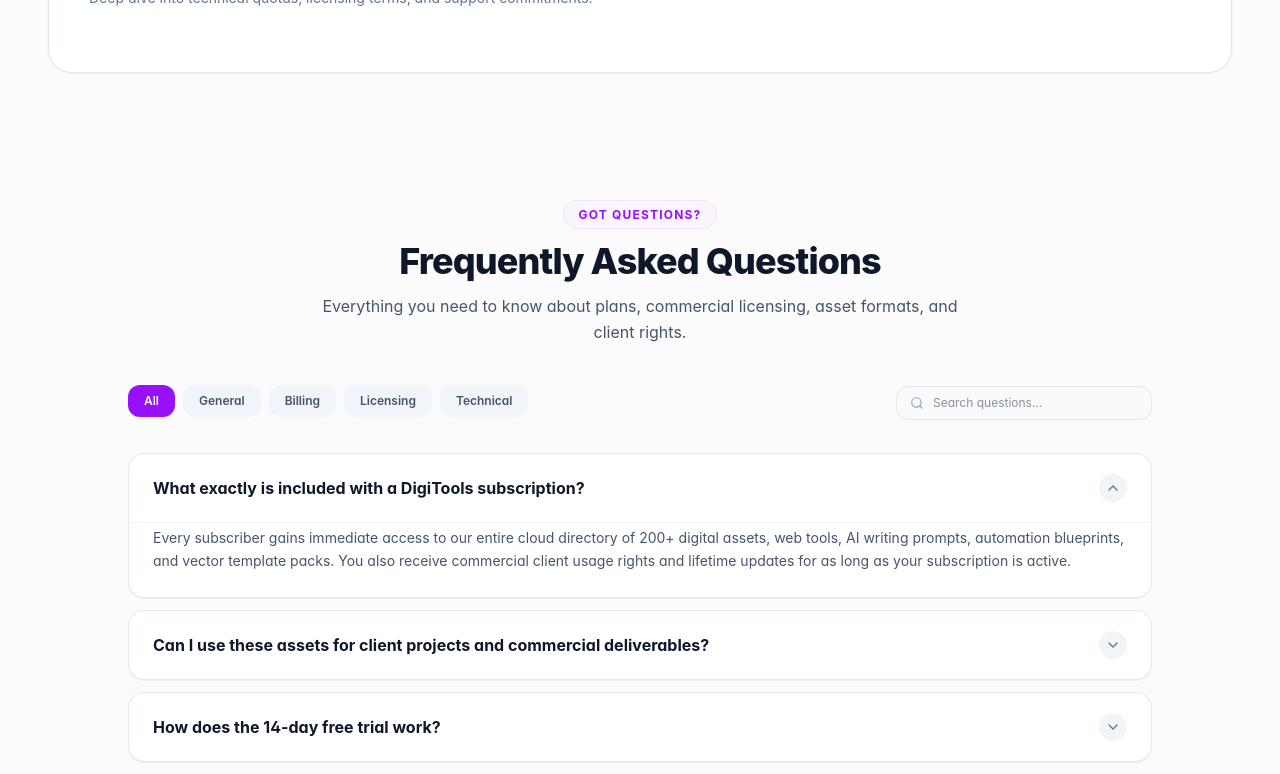
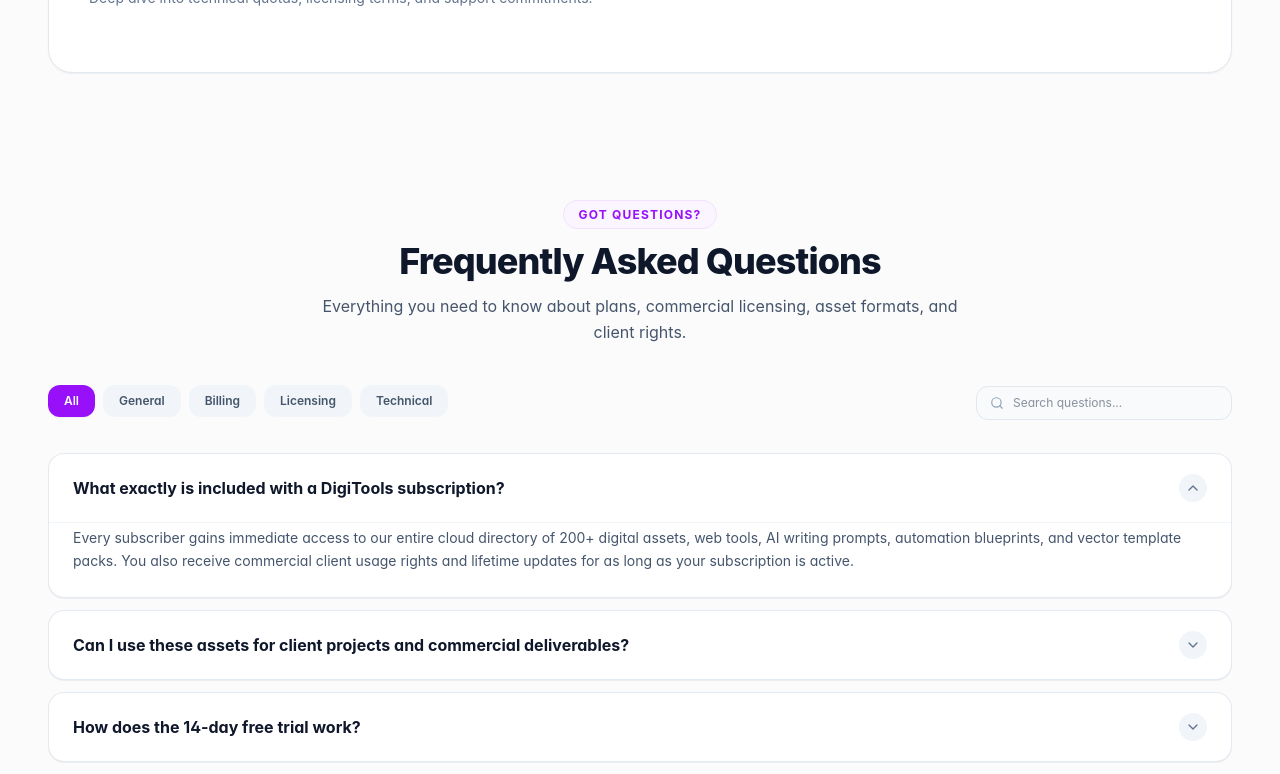
Before and after one commit to ruhul2003/DigiTools-Platform, a Next.js app: page /pricing in a window 1280 px wide. Shown: the part 1180-1954 px from the top of the page. Built offline with nearby package versions, Linux system fonts and the light colour scheme.

Commit message:
Update contact page and FAQ section with wider container and minimal border aesthetic.

```diff
--- a/src/Components/Faq.jsx
+++ b/src/Components/Faq.jsx
@@ -30,7 +30,7 @@
   }, [activeCategory, searchQuery]);
 
   return (
-    <section id="faq" className="py-20 w-11/12 max-w-5xl mx-auto scroll-mt-20">
+    <section id="faq" className="py-20 w-full max-w-[1560px] mx-auto px-4 sm:px-8 lg:px-12 scroll-mt-20">
       {/* Header */}
       <div className="text-center max-w-2xl mx-auto mb-10">
         <span className="text-xs font-bold uppercase tracking-widest text-purple-600 dark:text-purple-400 bg-purple-50 dark:bg-purple-950/60 px-3.5 py-1.5 rounded-full border border-purple-200/60 dark:border-purple-800/60">
--- a/src/Components/Steps.jsx
+++ b/src/Components/Steps.jsx
@@ -35,7 +35,7 @@
   const [activeStep, setActiveStep] = useState(1);
 
   return (
-    <section className="py-20 w-11/12 max-w-7xl mx-auto">
+    <section className="py-20 w-full max-w-[1560px] mx-auto px-4 sm:px-8 lg:px-12">
       {/* Header */}
       <div className="text-center max-w-2xl mx-auto mb-14">
         <span className="text-xs font-bold uppercase tracking-widest text-purple-600 dark:text-purple-400 bg-purple-50 dark:bg-purple-950/60 px-3.5 py-1.5 rounded-full border border-purple-200/60 dark:border-purple-800/60">
--- a/src/app/contact/page.jsx
+++ b/src/app/contact/page.jsx
@@ -22,7 +22,7 @@
   };
 
   return (
-    <div className="py-16 w-11/12 max-w-6xl mx-auto">
+    <div className="py-16 w-full max-w-[1560px] mx-auto px-4 sm:px-8 lg:px-12">
       <div className="text-center max-w-2xl mx-auto mb-14">
         <span className="text-xs font-bold uppercase tracking-widest text-purple-600 dark:text-purple-400 bg-purple-50 dark:bg-purple-950/60 px-3.5 py-1.5 rounded-full border border-purple-200/60 dark:border-purple-800/60">
           Get in Touch
```
